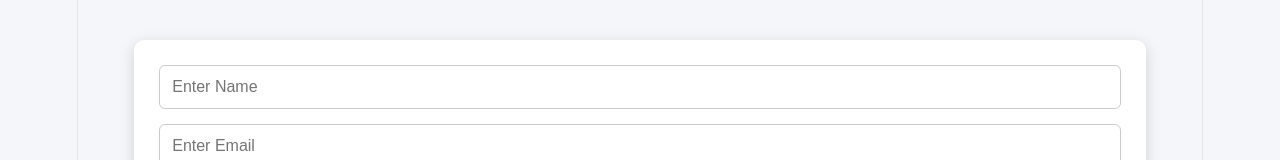
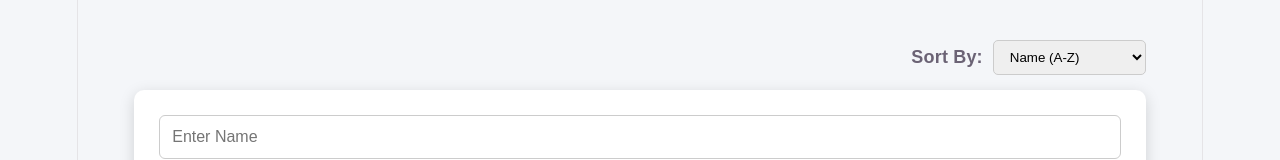
Before and after one commit to vasavishanmugam/Employee-Management, a React (Vite) app in the folder employeehub-ui/: page / in a window 1280 px wide. Shown: the top 160 px of the page. Built offline with nearby package versions, Linux system fonts and the light colour scheme; no server answers.

Commit message:
feat: implement employee sorting

```diff
--- a/employeehub-ui/src/App.css
+++ b/employeehub-ui/src/App.css
@@ -223,3 +223,22 @@ tbody tr:last-child td {
     font-weight: bold;
     color: #333;
 }
+
+.sort-container {
+    display: flex;
+    justify-content: flex-end;
+    align-items: center;
+    gap: 10px;
+    margin-bottom: 15px;
+}
+
+.sort-container label {
+    font-weight: bold;
+}
+
+.sort-container select {
+    padding: 8px 12px;
+    border: 1px solid #ccc;
+    border-radius: 5px;
+    cursor: pointer;
+}
--- a/employeehub-ui/src/App.jsx
+++ b/employeehub-ui/src/App.jsx
@@ -13,11 +13,12 @@ function App() {
   const [page, setPage] = useState(0);
   const [size] = useState(5);
   const [totalPages, setTotalPages] = useState(0);
+  const [sort, setSort] = useState("name,asc");
 
   async function fetchEmployees(){
     try
     {
-      const response = await api.get(`/employees?page=${page}&size=${size}`);
+      const response = await api.get(`/employees?page=${page}&size=${size}&sort=${sort}`);
       setEmployees(response.data.data.content);
       setTotalPages(response.data.data.totalPages);
     }
@@ -29,7 +30,7 @@ function App() {
 
   useEffect(() => {
       fetchEmployees();
-    }, [page])
+    }, [page, sort])
 
 
   const filteredEmployees = employees.filter((employee) =>
@@ -138,6 +139,22 @@ async function deleteEmployee(id)
 
   return(
     <div className="container">
+      <div className='sort-container'>
+        <label>Sort By: </label>
+        <select
+          value={sort}
+          onChange={(e)=> {
+            setSort(e.target.value);
+            setPage(0);
+          }}>
+            <option value="name,asc">Name (A-Z)</option>
+            <option value="name,desc">Name (Z-A)</option>
+            <option value="salary,asc">Salary (Low-High)</option>
+            <option value="salary,desc">Salary (High-Low)</option>
+            <option value="email,asc">Email (A-Z)</option>
+            <option value="email,desc">Email (A-Z)</option>
+          </select>
+      </div>
       <div className='form-container'>
         <input
         type='text'
```
